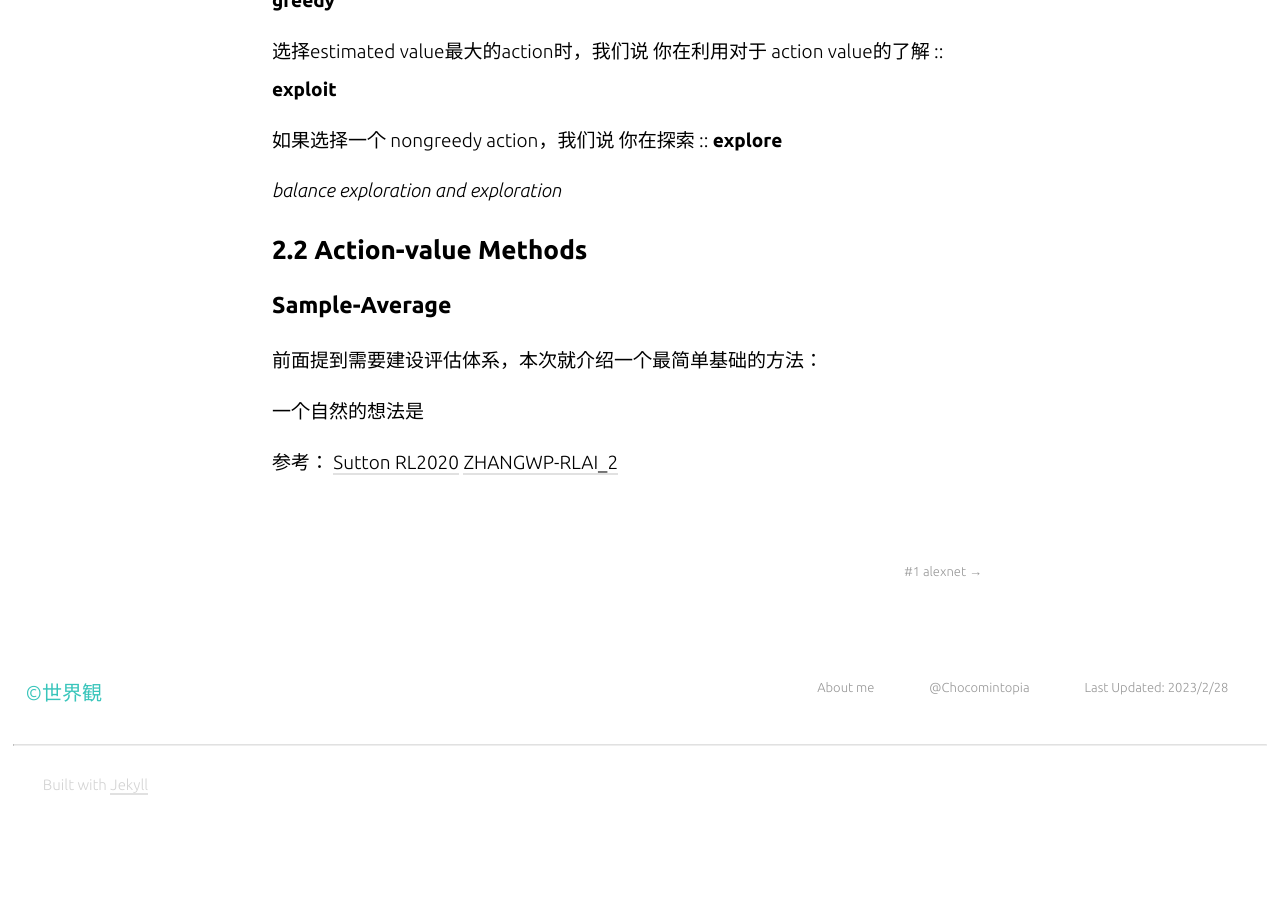
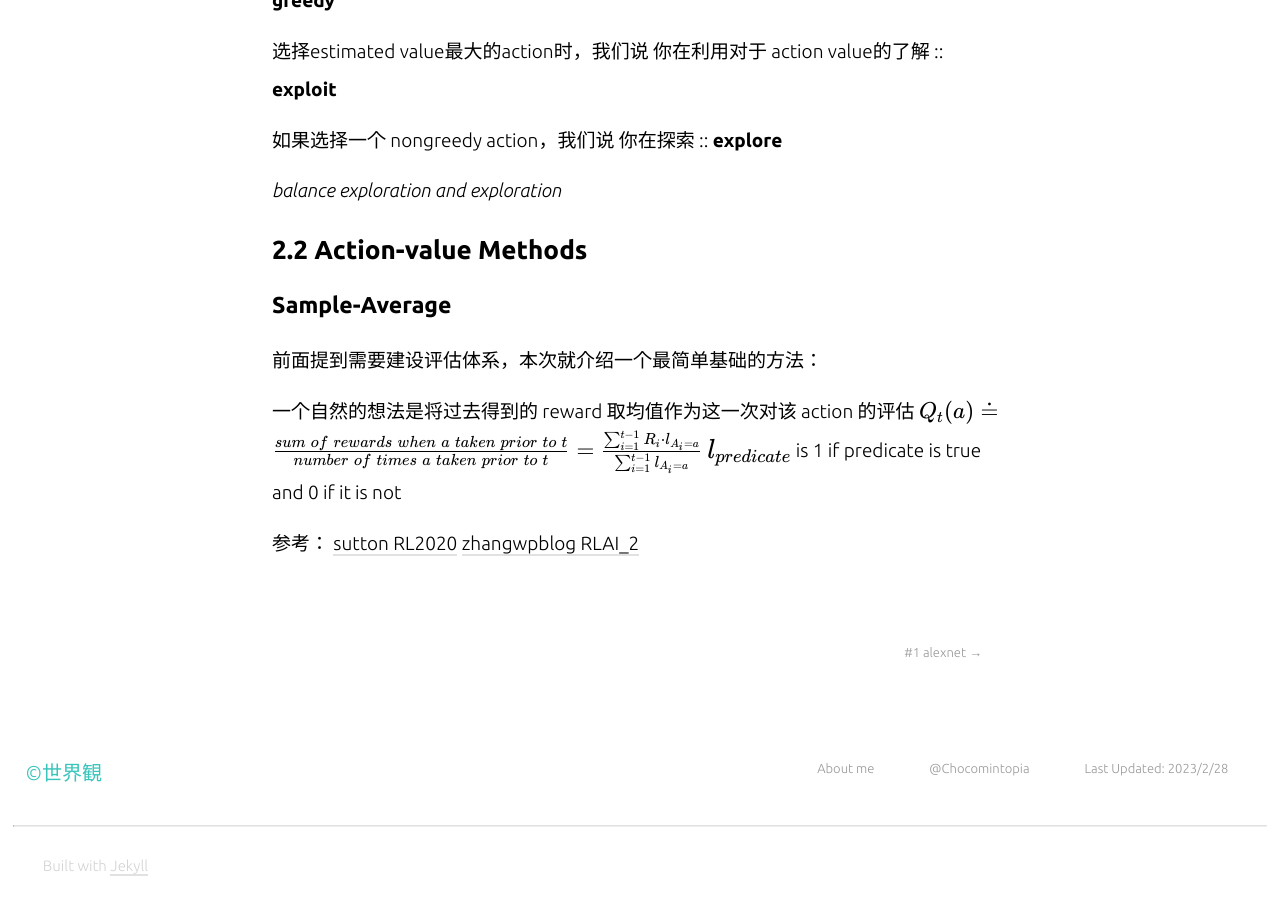
Before and after one commit to Chocomintopia/Chocomintopia.Github.io, a Jekyll site: the page built from _posts/2023-02-25-#2 SuttonRL ch2-Multi armed Bandits.md, in a window 1280 px wide and 900 px high, scrolled down 1659 px. Built offline with Jekyll 4.4.1, drawn with Linux system fonts in a browser that asks for light colours; nearby versions of some CDN libraries; a script that is not in the unit is left out; before the commit the page ends 2478 px from its top, so only the background shows below that.

Commit message:
Update 2023-02-25-#2 SuttonRL ch2-Multi armed Bandits.md

```diff
--- a/_posts/2023-02-25-#2 SuttonRL ch2-Multi armed Bandits.md
+++ b/_posts/2023-02-25-#2 SuttonRL ch2-Multi armed Bandits.md
@@ -44,10 +44,14 @@
 
 前面提到需要建设评估体系，本次就介绍一个最简单基础的方法：
 
-一个自然的想法是
+一个自然的想法是将过去得到的 reward 取均值作为这一次对该 action 的评估
+$$
+Q_t(a)\doteq \frac{sum\; of\;rewards\;when\;a\;taken\;prior\;to\;t}{number\;of\;times\;a\;taken\;prior\;to\;t} = \frac{\sum _{i=1} ^{t-1}{R_i\cdot\mathbb{l}_{A_i=a}}}{\sum _{i=1} ^{t-1}{\mathbb{l}_{A_i=a}}}
+$$
+$$\large \mathbb{l}_{predicate}$$ is 1 if predicate is true and 0 if it is not
 
 
 
 参考：
-[Sutton RL2020](http://incompleteideas.net/sutton/book/RLbook2020.pdf)
-[ZHANGWP-RLAI_2](https://www.zhangwp.com/notes/book-reading/RLAI/RLAI_2)
+[sutton RL2020](http://incompleteideas.net/sutton/book/RLbook2020.pdf)
+[zhangwpblog RLAI_2](https://www.zhangwp.com/notes/book-reading/RLAI/RLAI_2)
```
